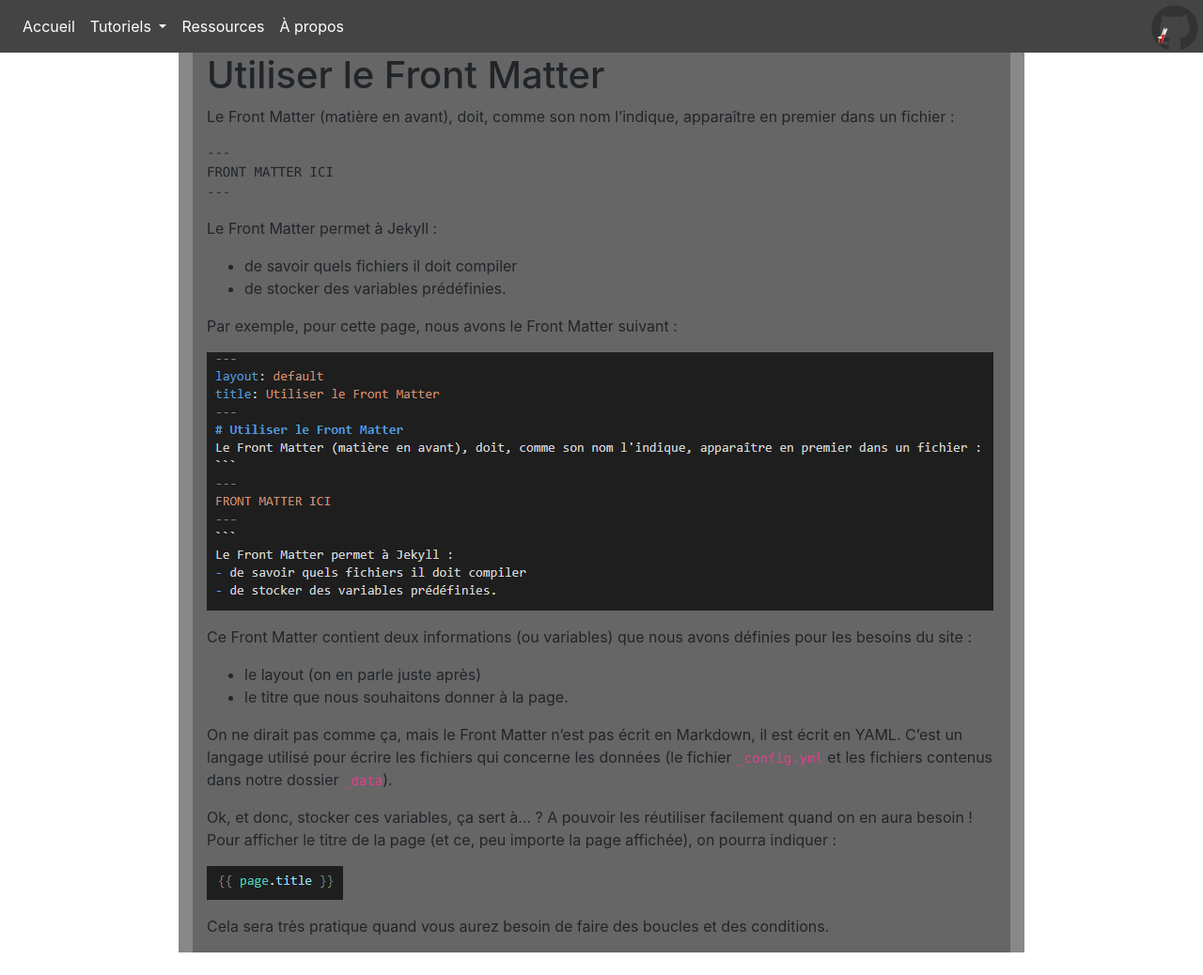
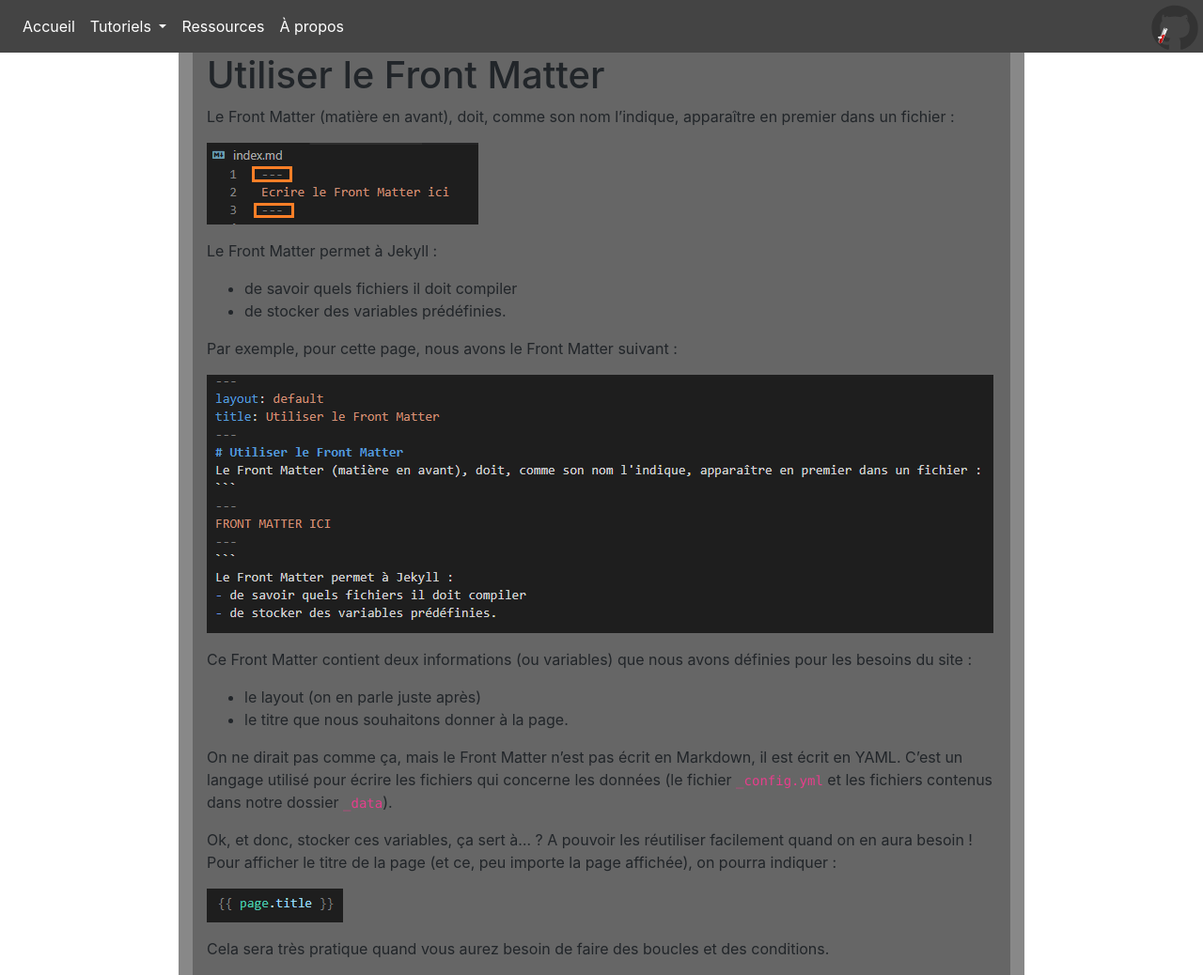
Before and after one commit to OceaneRFT/jekyll-starter, a Jekyll site: the page built from _tutoriels/tuto3-frontmatter.md, in a window 1280 px wide. Shown: the whole page at 94% size. Built offline with Jekyll 4.4.1, drawn with Linux system fonts in a browser that asks for light colours; before the commit the page ends 1014 px from its top, so only the background shows below that.

Commit message:
5 first tuto pages ok encore

````diff
--- a/_tutoriels/tuto3-frontmatter.md
+++ b/_tutoriels/tuto3-frontmatter.md
@@ -4,11 +4,9 @@ title: Utiliser le Front Matter
 ---
 # Utiliser le Front Matter
 Le Front Matter (matière en avant), doit, comme son nom l'indique, apparaître en premier dans un fichier :
-```
----
-FRONT MATTER ICI
----
-```
+
+[![front matter vide]({{ '/assets/images/capture_frontmattervide.png' | relative_url }})]({{ '/assets/images/capture_frontmattervide.png' | relative_url }})
+
 Le Front Matter permet à Jekyll :
 - de savoir quels fichiers il doit compiler
 - de stocker des variables prédéfinies.
````
Also changed, not shown: assets/images/capture_frontmattervide.png (added).
